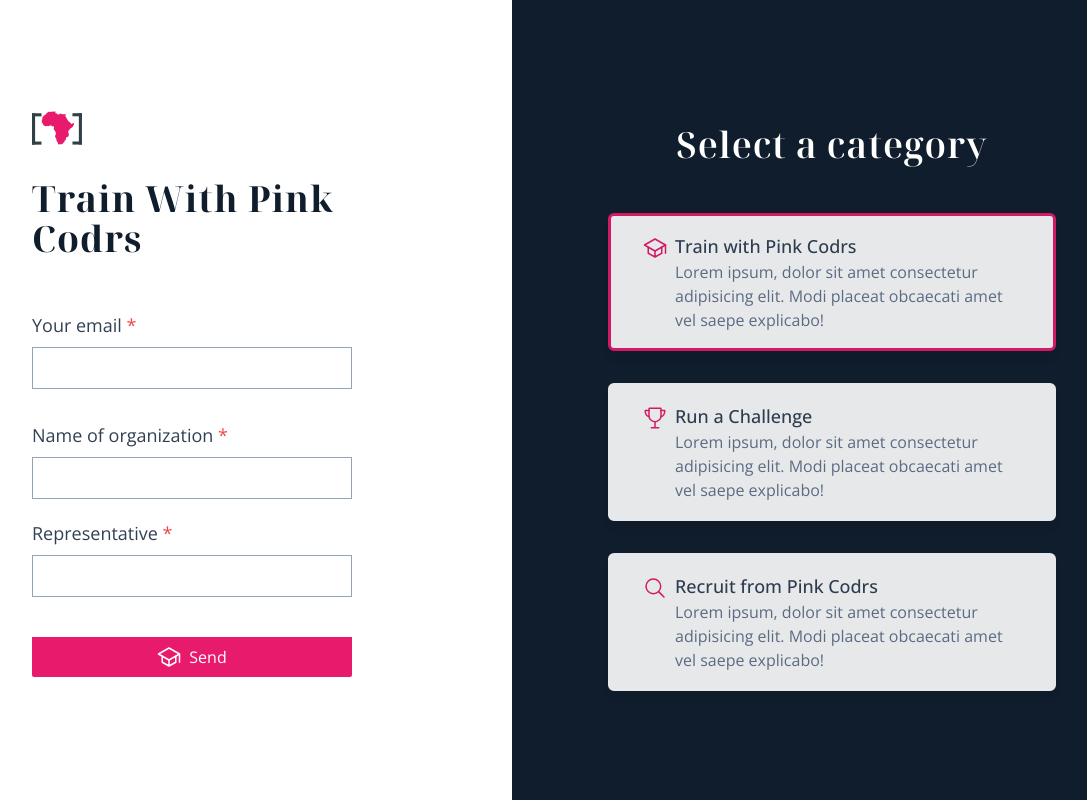
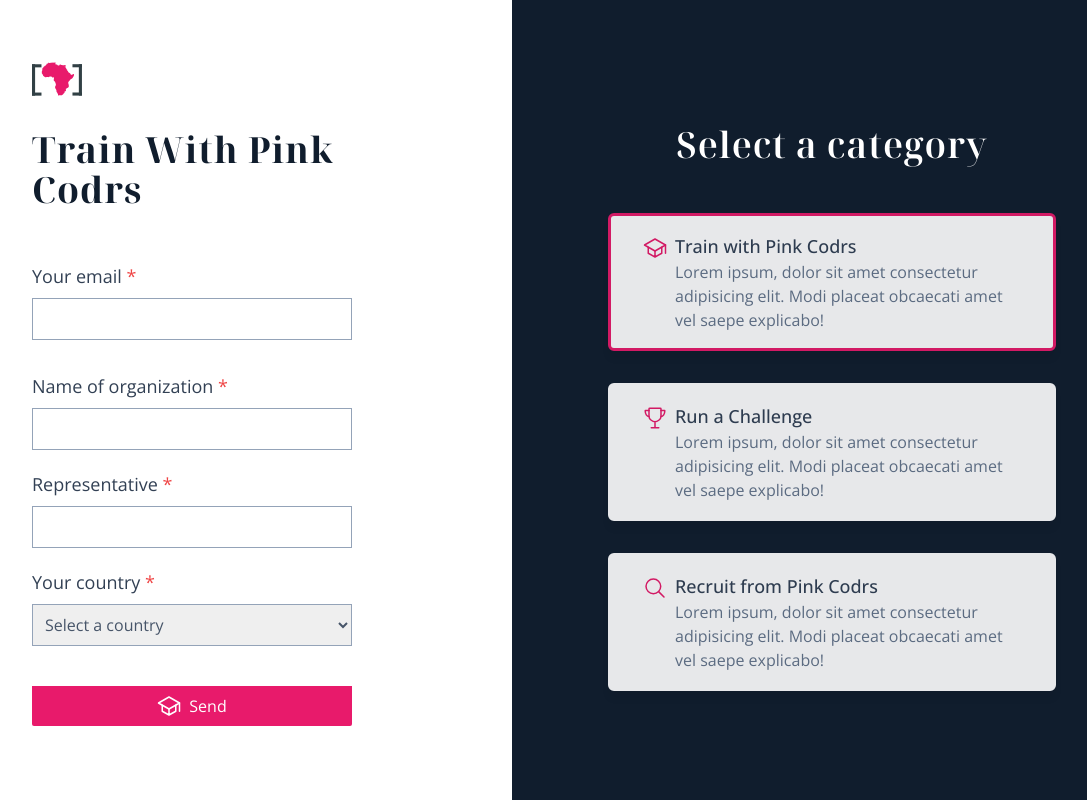
Before and after one commit to Tansi-Jones/Pink-Codrs-v2.0, a Next.js app: page /work-with-us in a window 1280 px wide. Shown: the whole page, without its empty margins (128-1215 px from the left). Built offline with nearby package versions, Linux system fonts and the light colour scheme; what @badrap/bar-of-progress would draw is missing.

Commit message:
adding inputs

```diff
--- a/pages/work-with-us.js
+++ b/pages/work-with-us.js
@@ -137,6 +137,22 @@
                 className="outline-none border border-slate-400 w-full p-2 text-slate-600"
               />
             </div>
+            <div className="pb-5">
+              <p className="pb-2 text-tertiary text-base lg:text-lg font-normal">
+                Your country <span className="text-red-500">*</span>
+              </p>
+              <select
+                name="country"
+                id="country"
+                onChange={handleChange}
+                className="outline-none border border-slate-400 w-full p-2 text-slate-600"
+              >
+                <option value="">Select a country</option>
+                <option value="South Africa">South Africa</option>
+                <option value="Nigeria">Nigeria</option>
+                <option value="Tanzania">Tanzania</option>
+              </select>
+            </div>
 
             {/* Edit this base on functionality */}
             <div className="py-5">
```
